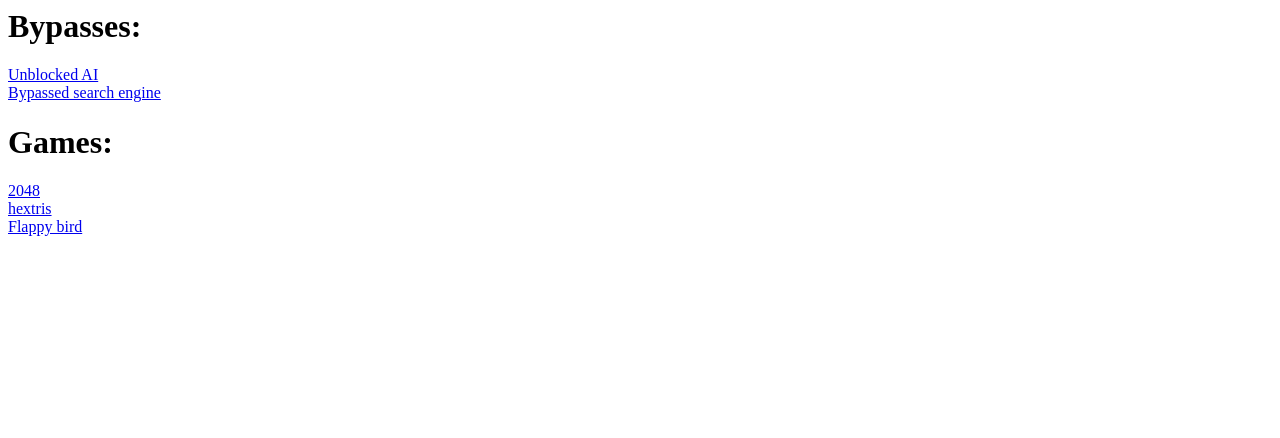
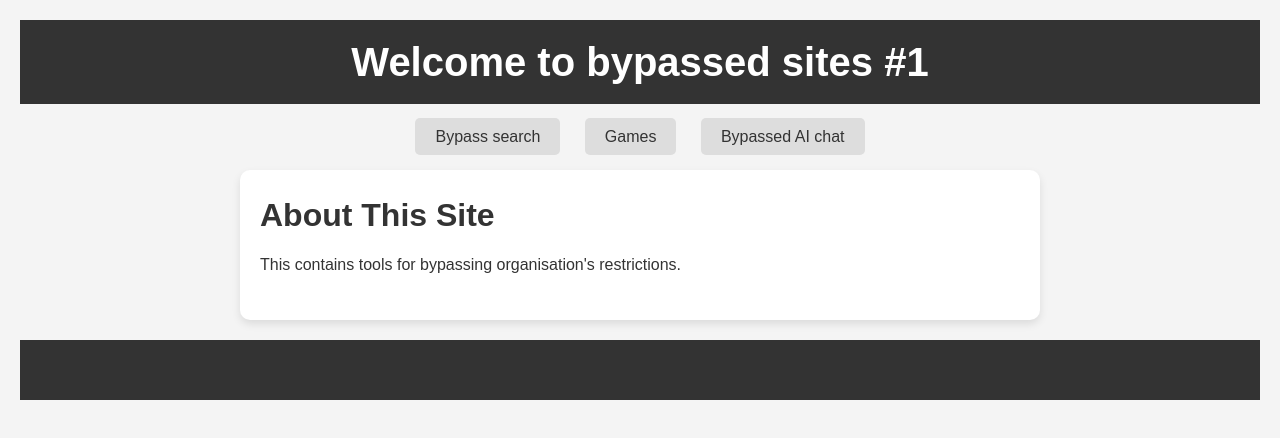
Before and after one commit to Rebypass/JustSchoolWork, a plain HTML site: page index.html in a window 1280 px wide. Drawn offline with Linux system fonts and the light colour scheme.

Commit message:
Update index.html

```diff
--- a/index.html
+++ b/index.html
@@ -1,13 +1,124 @@
-<html>
-    <body>
-        <h1>Bypasses:</h1>
-        <a href="https://duckduckgo.com/?q=DuckDuckGo+AI+Chat&ia=chat&duckai=1">Unblocked AI</a><br>
-        <a href="BypassMethods/specialSearchEngine.html">Bypassed search engine</a><br>
+<!DOCTYPE html>
+<html lang="en">
 
-        <h1>Games:</h1>
-        <a href="Games/2048/index.html">2048</a><br>
-        <a href="Games/hextris-gh-pages/index.html">hextris</a><br>
-        <a href="Games/clumsy-bird-master/index.html">Flappy bird</a><br>
+<head>
+    <meta charset="UTF-8">
+    <meta name="viewport" content="width=device-width, initial-scale=1.0">
+    <meta http-equiv="X-UA-Compatible" content="IE=edge">
+    <title>Bypasser</title>
+    <style>
+        /* Basic Reset */
+        * {
+            margin: 0;
+            padding: 0;
+            box-sizing: border-box;
+        }
 
-    </body>
+        body {
+            font-family: 'Arial', sans-serif;
+            line-height: 1.6;
+            background-color: #f4f4f4;
+            color: #333;
+            padding: 20px;
+        }
+
+        header {
+            background-color: #333;
+            color: #fff;
+            padding: 10px 0;
+            text-align: center;
+        }
+
+        header h1 {
+            margin: 0;
+            font-size: 2.5rem;
+        }
+
+        nav {
+            text-align: center;
+            margin: 20px 0;
+        }
+
+        nav a {
+            text-decoration: none;
+            color: #333;
+            padding: 10px 20px;
+            border-radius: 5px;
+            background-color: #ddd;
+            margin: 0 10px;
+            transition: background-color 0.3s ease;
+        }
+
+        nav a:hover {
+            background-color: #444;
+            color: #fff;
+        }
+
+        main {
+            max-width: 800px;
+            margin: 20px auto;
+            padding: 20px;
+            background-color: #fff;
+            box-shadow: 0 4px 8px rgba(0, 0, 0, 0.1);
+            border-radius: 10px;
+        }
+
+        main h2 {
+            font-size: 2rem;
+            margin-bottom: 10px;
+        }
+
+        p {
+            margin-bottom: 20px;
+            line-height: 1.8;
+        }
+
+        footer {
+            text-align: center;
+            padding: 20px 0;
+            margin-top: 20px;
+            background-color: #333;
+            color: #fff;
+        }
+
+        @media (max-width: 600px) {
+            header h1 {
+                font-size: 2rem;
+            }
+
+            main {
+                padding: 10px;
+            }
+
+            nav a {
+                display: block;
+                margin: 10px 0;
+            }
+        }
+    </style>
+</head>
+
+<body>
+
+    <header>
+        <h1>Welcome to bypassed sites #1</h1>
+    </header>
+
+    <nav>
+        <a href="BypassMethods/specialSearchEngine.html">Bypass search</a>
+        <a href="Games.html">Games</a>
+        <a href="https://duckduckgo.com/?q=DuckDuckGo+AI+Chat&ia=chat&duckai=1">Bypassed AI chat</a>
+    </nav>
+
+    <main>
+        <h2>About This Site</h2>
+        <p>This contains tools for bypassing organisation's restrictions.</p>
+    </main>
+
+    <footer>
+        <p></p>
+    </footer>
+
+</body>
+
 </html>
```
